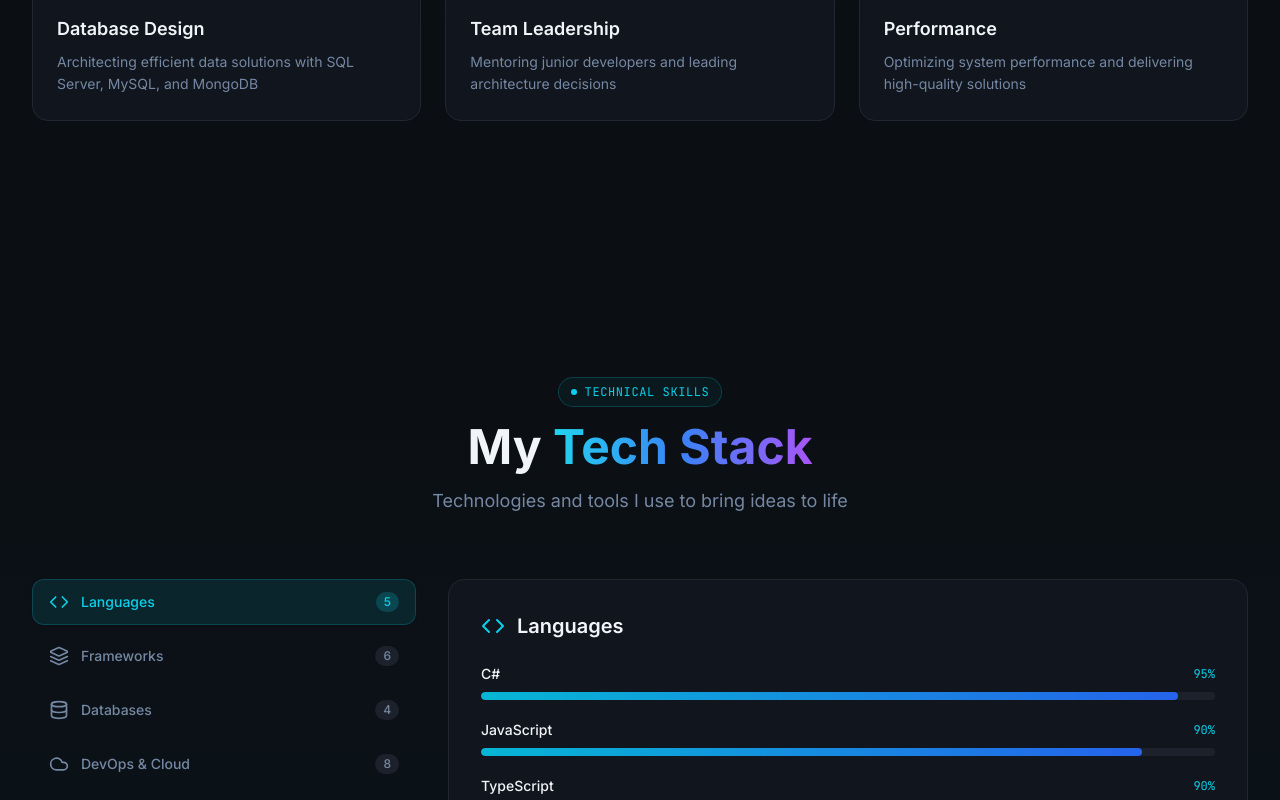
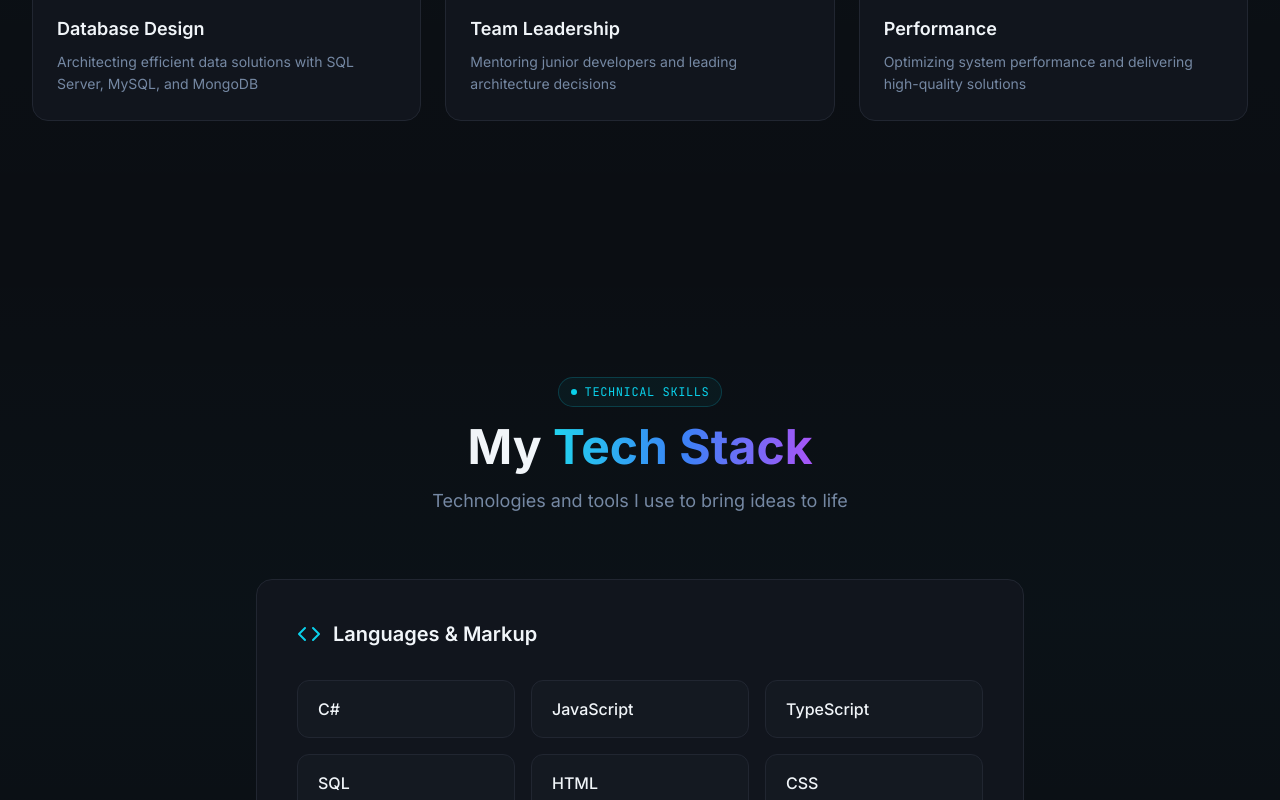
Before and after one commit to codedfellow/portfolio-react-version, a React (Vite) app: page / in a window 1280 px wide. Shown: the part 2000-2800 px from the top of the page. Built offline with nearby package versions, Linux system fonts and the light colour scheme.

Commit message:
update skills and fix hero display

```diff
--- a/src/components/portfolio/HeroSection.tsx
+++ b/src/components/portfolio/HeroSection.tsx
@@ -42,7 +42,7 @@ const HeroSection: React.FC = () => {
   };
 
   return (
-    <section className="relative min-h-screen flex items-center justify-center overflow-hidden">
+    <section className="relative min-h-screen flex items-center justify-center overflow-hidden pt-16 lg:pt-20">
       {/* Background */}
       <div className="absolute inset-0 bg-grid-pattern dark:bg-grid-pattern" />
       <div className="absolute inset-0 bg-gradient-to-br from-cyan-500/5 via-transparent to-blue-600/5" />
--- a/src/components/portfolio/SkillsSection.tsx
+++ b/src/components/portfolio/SkillsSection.tsx
@@ -1,98 +1,16 @@
-import React, { useState } from 'react';
-import { Code, Layers, Database, Cloud, Wrench, Heart } from 'lucide-react';
+import React from 'react';
+import { Code } from 'lucide-react';
 
-type SkillCategory = {
-  id: string;
-  label: string;
-  icon: React.ElementType;
-  skills: { name: string; level: number }[];
-};
-
-const categories: SkillCategory[] = [
-  {
-    id: 'languages',
-    label: 'Languages',
-    icon: Code,
-    skills: [
-      { name: 'C#', level: 95 },
-      { name: 'JavaScript', level: 90 },
-      { name: 'TypeScript', level: 90 },
-      { name: 'SQL', level: 85 },
-      { name: 'HTML/CSS', level: 88 },
-    ],
-  },
-  {
-    id: 'frameworks',
-    label: 'Frameworks',
-    icon: Layers,
-    skills: [
-      { name: 'Angular', level: 95 },
-      { name: 'ASP.NET / .NET Core', level: 95 },
-      { name: 'Node.js / Express', level: 80 },
-      { name: 'React', level: 75 },
-      { name: 'Entity Framework', level: 90 },
-      { name: 'Dapper', level: 85 },
-    ],
-  },
-  {
-    id: 'databases',
-    label: 'Databases',
-    icon: Database,
-    skills: [
-      { name: 'SQL Server / MSSQL', level: 92 },
-      { name: 'MySQL', level: 85 },
-      { name: 'MongoDB', level: 80 },
-      { name: 'Oracle', level: 70 },
-    ],
-  },
-  {
-    id: 'devops',
-    label: 'DevOps & Cloud',
-    icon: Cloud,
-    skills: [
-      { name: 'Microsoft Azure', level: 90 },
-      { name: 'Azure DevOps', level: 88 },
-      { name: 'AWS', level: 75 },
-      { name: 'Docker', level: 80 },
-      { name: 'Kubernetes', level: 70 },
-      { name: 'CI/CD Pipelines', level: 85 },
-      { name: 'Google Cloud', level: 65 },
-      { name: 'IIS', level: 85 },
-    ],
-  },
-  {
-    id: 'tools',
-    label: 'Tools & Tech',
-    icon: Wrench,
-    skills: [
-      { name: 'Git / Bitbucket', level: 90 },
-      { name: 'SignalR', level: 85 },
-      { name: 'CQRS / MediatR', level: 82 },
-      { name: 'RESTful APIs', level: 95 },
-      { name: 'Microsoft Msal', level: 80 },
-      { name: 'Azure App Service', level: 88 },
-    ],
-  },
-  {
-    id: 'soft',
-    label: 'Soft Skills',
-    icon: Heart,
-    skills: [
-      { name: 'Team Leadership', level: 90 },
-      { name: 'Analytical Thinking', level: 92 },
-      { name: 'Problem Solving', level: 95 },
-      { name: 'Communication', level: 88 },
-      { name: 'Mentoring', level: 85 },
-      { name: 'Decision Making', level: 87 },
-    ],
-  },
+const skills = [
+  { name: 'C#' },
+  { name: 'JavaScript' },
+  { name: 'TypeScript' },
+  { name: 'SQL' },
+  { name: 'HTML' },
+  { name: 'CSS' },
 ];
 
 const SkillsSection: React.FC = () => {
-  const [activeCategory, setActiveCategory] = useState('languages');
-
-  const activeSkills = categories.find((c) => c.id === activeCategory);
-
   return (
     <section id="skills" className="py-24 lg:py-32 relative">
       <div className="absolute inset-0 bg-gradient-to-b from-transparent via-primary/[0.02] to-transparent" />
@@ -111,77 +29,24 @@ const SkillsSection: React.FC = () => {
           </p>
         </div>
 
-        <div className="grid lg:grid-cols-12 gap-8">
-          {/* Category tabs */}
-          <div className="lg:col-span-4">
-            <div className="flex lg:flex-col gap-2 overflow-x-auto lg:overflow-visible pb-2 lg:pb-0">
-              {categories.map((cat) => (
-                <button
-                  key={cat.id}
-                  onClick={() => setActiveCategory(cat.id)}
-                  className={`flex items-center gap-3 px-4 py-3 rounded-xl text-sm font-medium whitespace-nowrap transition-all duration-200 ${
-                    activeCategory === cat.id
-                      ? 'bg-primary/10 text-primary border border-primary/20 shadow-sm'
-                      : 'text-muted-foreground hover:text-foreground hover:bg-muted/50 border border-transparent'
-                  }`}
+        {/* Skills grid - no levels or progress */}
+        <div className="max-w-3xl mx-auto">
+          <div className="p-6 lg:p-10 rounded-2xl border border-border bg-card">
+            <div className="flex items-center gap-3 mb-8">
+              <Code className="w-6 h-6 text-primary" />
+              <h3 className="text-xl font-semibold text-foreground">Languages & Markup</h3>
+            </div>
+            <div className="grid grid-cols-1 sm:grid-cols-2 lg:grid-cols-3 gap-4">
+              {skills.map((skill, i) => (
+                <div
+                  key={i}
+                  className="flex items-center gap-3 px-5 py-4 rounded-xl border border-border bg-muted/30 hover:bg-muted/50 hover:border-primary/30 transition-all duration-200 group"
                 >
-                  <cat.icon className="w-5 h-5 flex-shrink-0" />
-                  {cat.label}
-                  <span className={`ml-auto text-xs px-2 py-0.5 rounded-full ${
-                    activeCategory === cat.id ? 'bg-primary/20 text-primary' : 'bg-muted text-muted-foreground'
-                  }`}>
-                    {cat.skills.length}
+                  <span className="text-base font-medium text-foreground group-hover:text-primary transition-colors">
+                    {skill.name}
                   </span>
-                </button>
+                </div>
               ))}
-            </div>
-          </div>
-
-          {/* Skills display */}
-          <div className="lg:col-span-8">
-            <div className="p-6 lg:p-8 rounded-2xl border border-border bg-card">
-              <div className="flex items-center gap-3 mb-6">
-                {activeSkills && <activeSkills.icon className="w-6 h-6 text-primary" />}
-                <h3 className="text-xl font-semibold text-foreground">{activeSkills?.label}</h3>
-              </div>
-              <div className="space-y-5">
-                {activeSkills?.skills.map((skill, i) => (
-                  <div key={i}>
-                    <div className="flex items-center justify-between mb-2">
-                      <span className="text-sm font-medium text-foreground">{skill.name}</span>
-                      <span className="text-xs font-mono text-primary">{skill.level}%</span>
-                    </div>
-                    <div className="h-2 rounded-full bg-muted overflow-hidden">
-                      <div
-                        className="h-full rounded-full bg-gradient-to-r from-cyan-500 to-blue-600 transition-all duration-700 ease-out"
-                        style={{ width: `${skill.level}%` }}
-                      />
-                    </div>
-                  </div>
-                ))}
-              </div>
-            </div>
-
-            {/* All tech tags */}
-            <div className="mt-6 p-6 rounded-2xl border border-border bg-card">
-              <h4 className="text-sm font-semibold text-muted-foreground uppercase tracking-wider mb-4">All Technologies</h4>
-              <div className="flex flex-wrap gap-2">
-                {[
-                  'C#', '.NET Core', 'ASP.NET', 'Angular', 'TypeScript', 'JavaScript',
-                  'React', 'Node.js', 'Express.js', 'SQL Server', 'MySQL', 'MongoDB',
-                  'Oracle', 'Azure', 'AWS', 'Docker', 'Kubernetes', 'Git', 'SignalR',
-                  'Entity Framework', 'Dapper', 'CQRS', 'MediatR', 'Azure DevOps',
-                  'CI/CD', 'IIS', 'REST APIs', 'Microsoft Msal', 'Bitbucket',
-                  'Google Cloud', 'Azure App Service',
-                ].map((tech, i) => (
-                  <span
-                    key={i}
-                    className="px-3 py-1.5 rounded-lg text-xs font-medium border border-border bg-muted/50 text-muted-foreground hover:text-primary hover:border-primary/30 transition-all cursor-default"
-                  >
-                    {tech}
-                  </span>
-                ))}
-              </div>
             </div>
           </div>
         </div>
```
